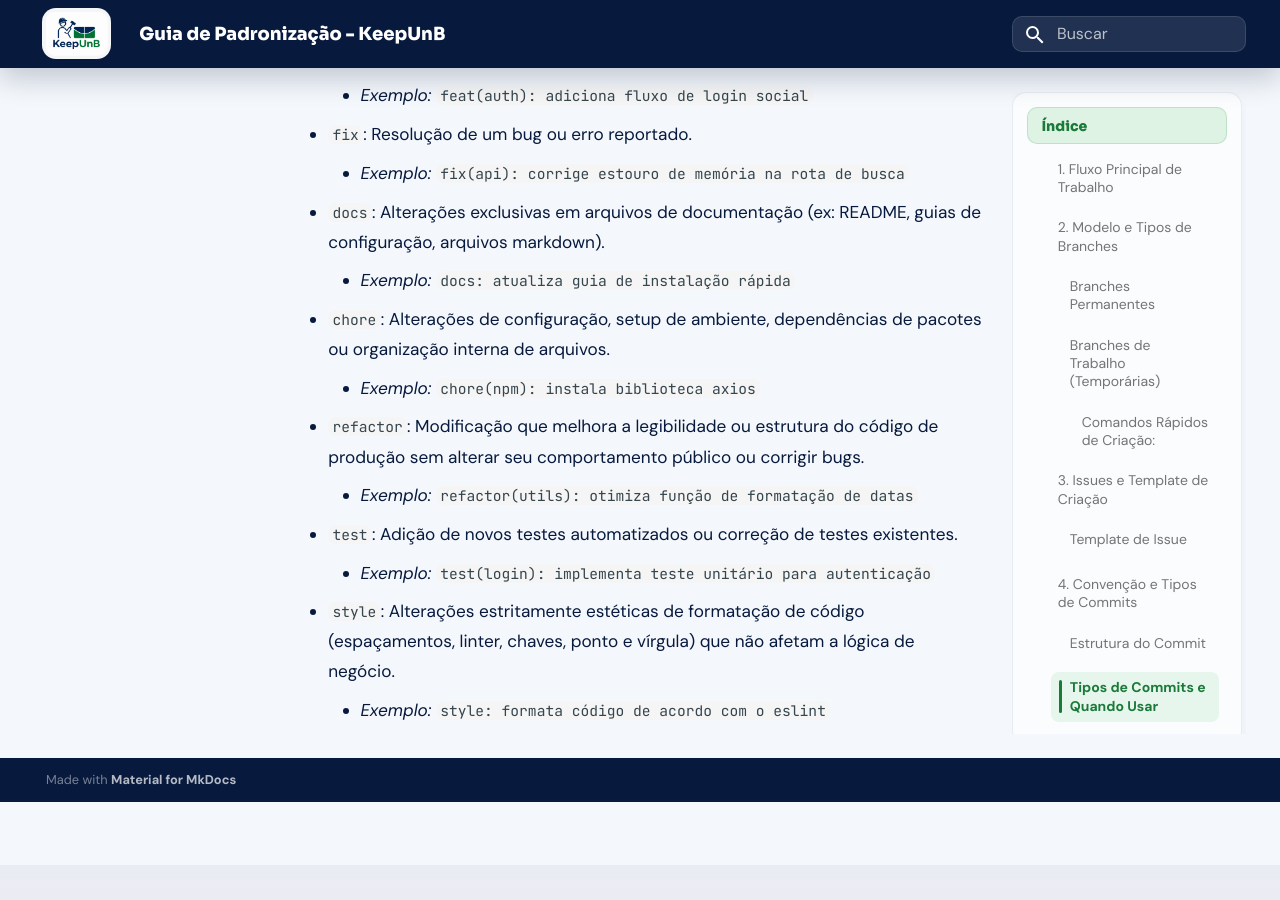
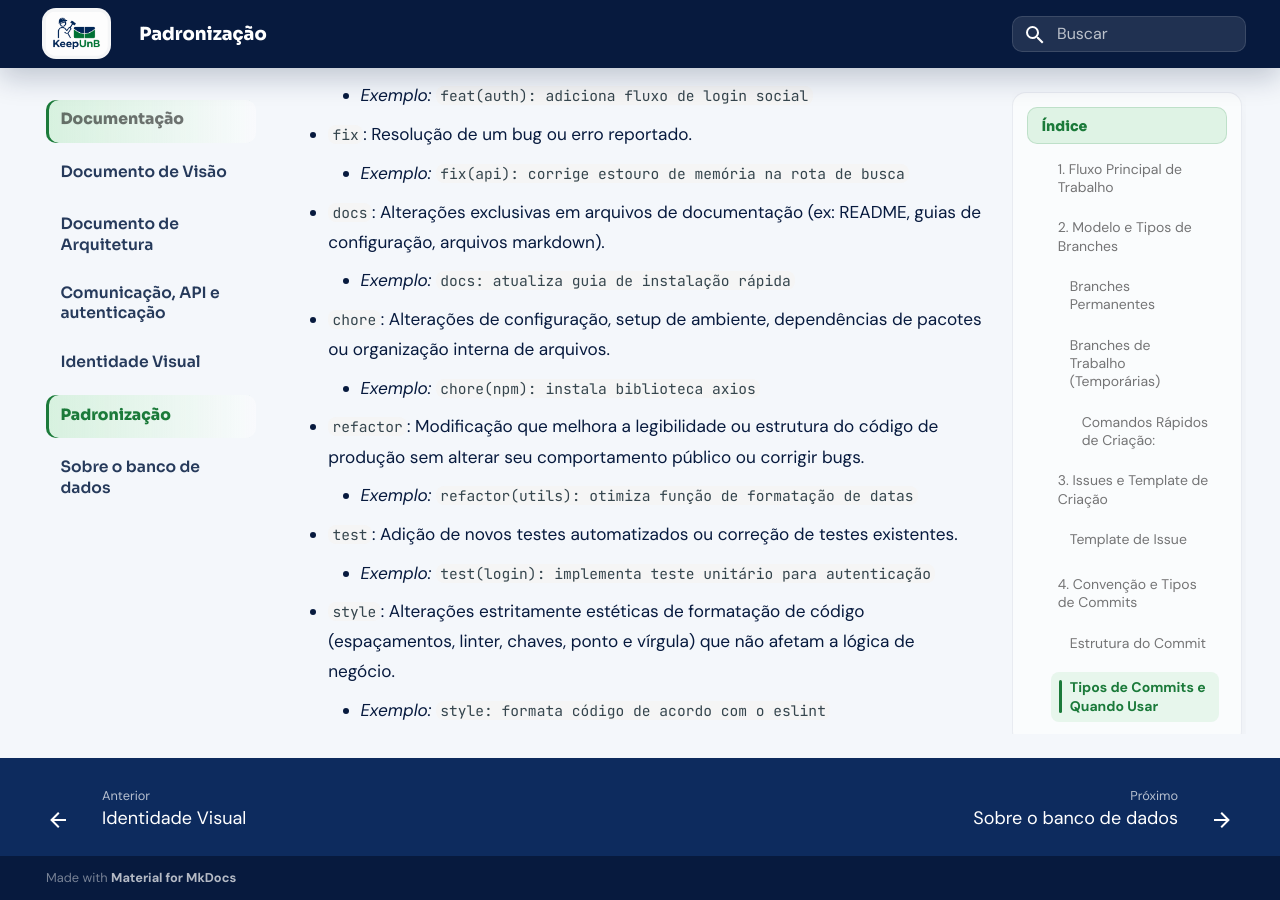
Before and after one commit to FGA0138-MDS-Ajax/2026.1-T03-Parnas, an MkDocs documentation site: the page built from docs/padronizacao/padronizacao.md, in a window 1280 px wide and 900 px high, scrolled down 3635 px. Built offline with MkDocs 1.6.1 and Material for MkDocs 9.7.7, drawn with Linux system fonts in a browser that asks for light colours; before the commit the page ends 4437 px from its top, so only the background shows below that; some of the changed lines change nothing that is shown.

Commit message:
fix(docs): ajusta path do documento de padronização

```diff
--- a/mkdocs.yml
+++ b/mkdocs.yml
@@ -40,7 +40,7 @@ nav:
       - Documento de Arquitetura: "arq/arq.md"
       - Comunicação, API e autenticação: "comunicacao/api-e-autenticacao.md"
       - Identidade Visual: "identidade_visual/identidade_visual.md"
-      - Padronização: "padronizacao/politica_branches_commits.md"
+      - Padronização: "padronizacao/padronizacao.md"
       - Sobre o banco de dados: "banco-de-dados/diagrama-relacionamento-inicial.md"
 
 
```
Also changed, not shown: docs/padronizacao/padronizacao.md (renamed from docs/Padronizacao/Politica_branches_commits.md).
